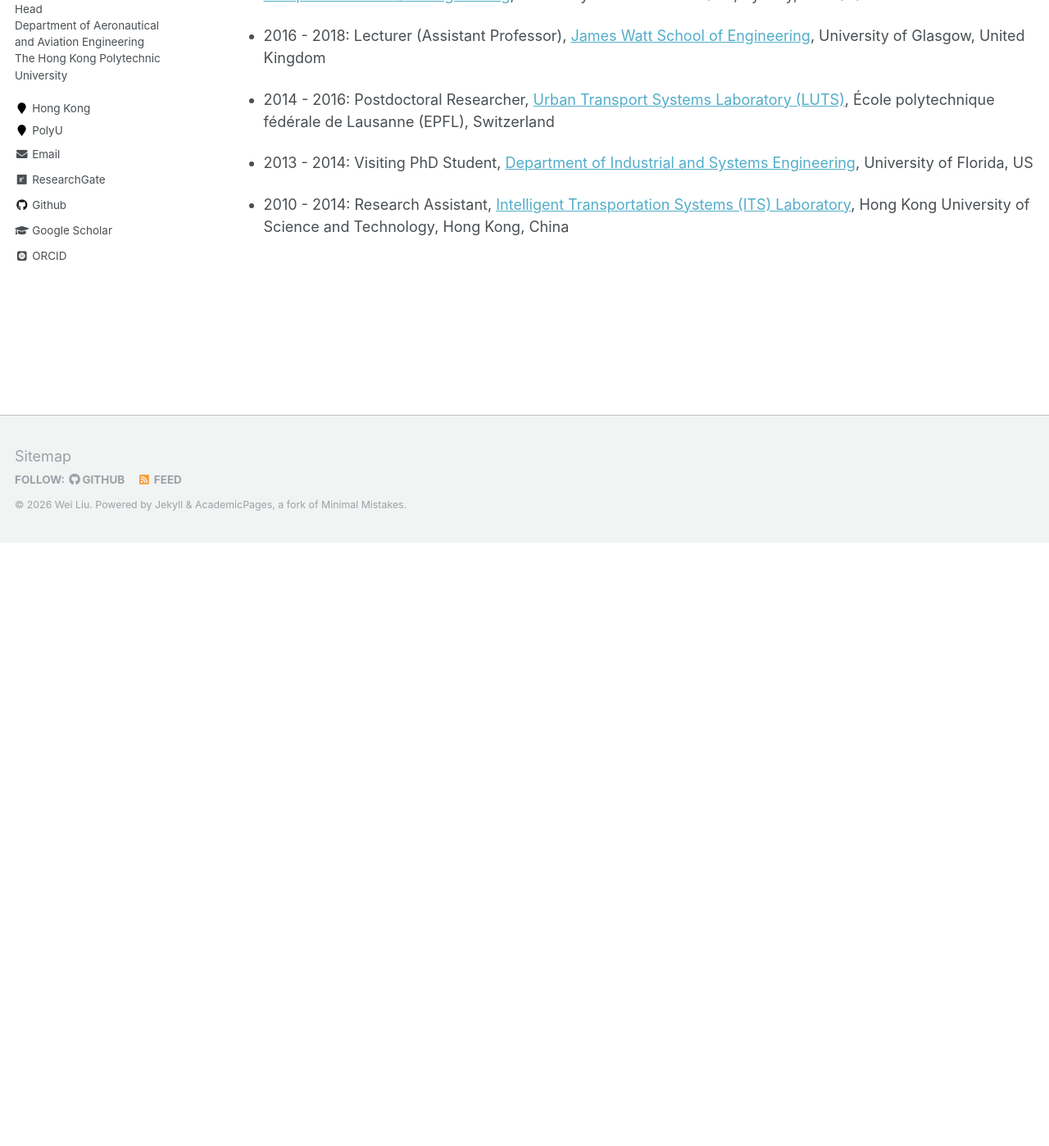
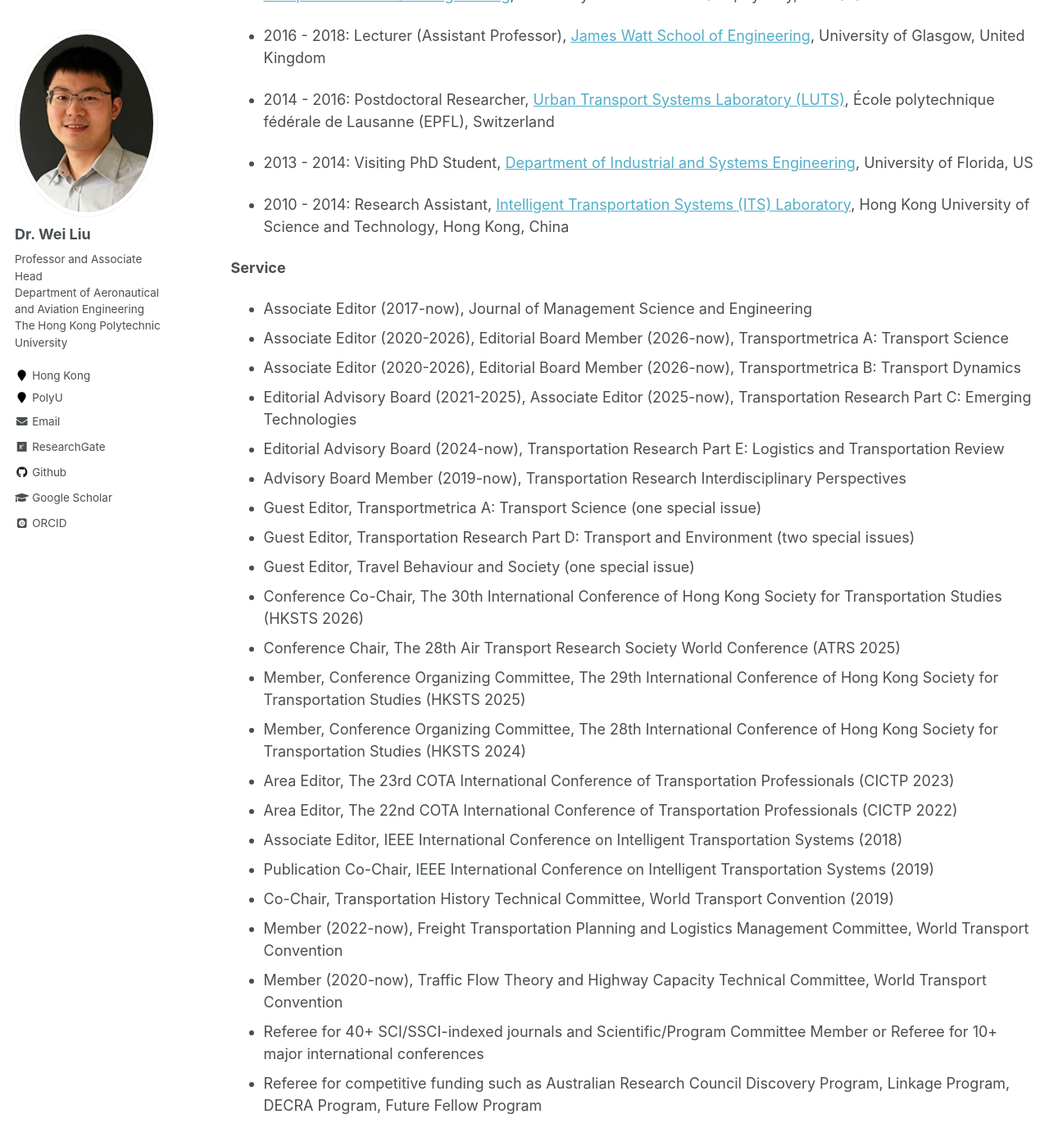
Before and after one commit to weiliu2016/weiliu2016.github.io, a Jekyll site: the page built from _pages/experience.md, in a window 1280 px wide and 1400 px high, scrolled down 738 px. Shown: the whole window at 82% size. Built offline with Jekyll 4.4.1, drawn with Linux system fonts in a browser that asks for light colours; some web fonts are replaced; formulas are drawn with MathJax 3.

Commit message:
Update experience.md

```diff
--- a/_pages/experience.md
+++ b/_pages/experience.md
@@ -33,3 +33,28 @@ redirect_from:
 * 2013 - 2014: Visiting PhD Student, [Department of Industrial and Systems Engineering](https://www.ise.ufl.edu/), University of Florida, US
 
 * 2010 - 2014: Research Assistant, [Intelligent Transportation Systems (ITS) Laboratory](https://sites.google.com/view/hkustits/home), Hong Kong University of Science and Technology, Hong Kong, China
+
+**Service**
+
+* Associate Editor (2017-now), Journal of Management Science and Engineering
+* Associate Editor (2020-2026), Editorial Board Member (2026-now), Transportmetrica A: Transport Science
+* Associate Editor (2020-2026), Editorial Board Member (2026-now), Transportmetrica B: Transport Dynamics
+* Editorial Advisory Board (2021-2025), Associate Editor (2025-now), Transportation Research Part C: Emerging Technologies
+* Editorial Advisory Board (2024-now), Transportation Research Part E: Logistics and Transportation Review
+* Advisory Board Member (2019-now), Transportation Research Interdisciplinary Perspectives
+* Guest Editor, Transportmetrica A: Transport Science (one special issue)
+* Guest Editor, Transportation Research Part D: Transport and Environment (two special issues)
+* Guest Editor, Travel Behaviour and Society (one special issue)
+* Conference Co-Chair, The 30th International Conference of Hong Kong Society for Transportation Studies (HKSTS 2026)
+* Conference Chair, The 28th Air Transport Research Society World Conference (ATRS 2025)
+* Member, Conference Organizing Committee, The 29th International Conference of Hong Kong Society for Transportation Studies (HKSTS 2025)
+* Member, Conference Organizing Committee, The 28th International Conference of Hong Kong Society for Transportation Studies (HKSTS 2024)
+* Area Editor, The 23rd COTA International Conference of Transportation Professionals (CICTP 2023)
+* Area Editor, The 22nd COTA International Conference of Transportation Professionals (CICTP 2022)
+* Associate Editor, IEEE International Conference on Intelligent Transportation Systems (2018)
+* Publication Co-Chair, IEEE International Conference on Intelligent Transportation Systems (2019)
+* Co-Chair, Transportation History Technical Committee, World Transport Convention (2019)
+* Member (2022-now), Freight Transportation Planning and Logistics Management Committee, World Transport Convention
+* Member (2020-now), Traffic Flow Theory and Highway Capacity Technical Committee, World Transport Convention
+* Referee for 40+ SCI/SSCI-indexed journals and Scientific/Program Committee Member or Referee for 10+ major international conferences
+* Referee for competitive funding such as Australian Research Council Discovery Program, Linkage Program, DECRA Program, Future Fellow Program
```
